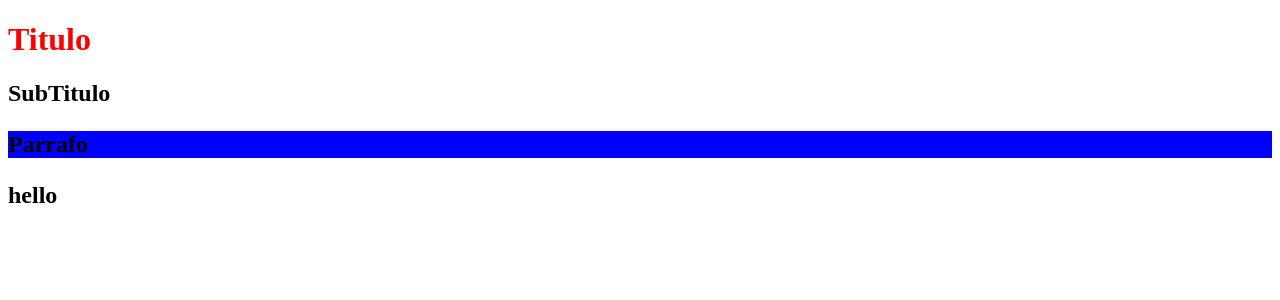
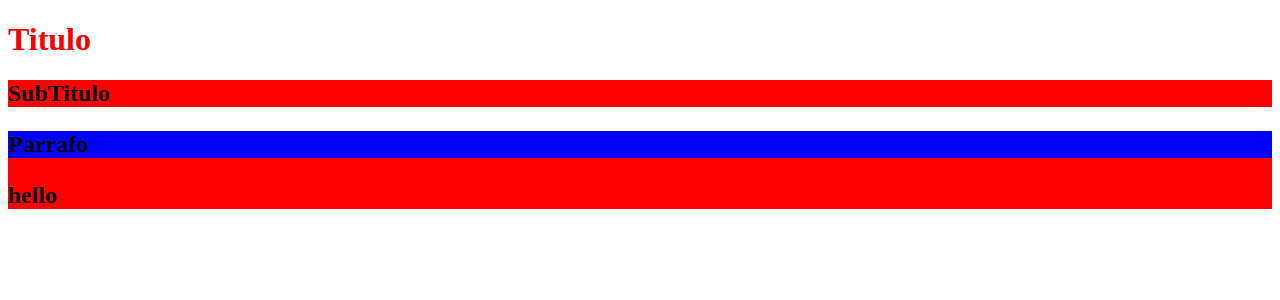
Before and after one commit to EduHzClick/ideo, a PHP site: page / in a window 1280 px wide. Shown: the top 300 px of the page. Run offline with PHP 8.4, Linux system fonts and the light colour scheme.

Commit message:
Update estilos.css

```diff
--- a/estilos.css
+++ b/estilos.css
@@ -5,3 +5,7 @@ h1 {
 p {
     background-color: blue;
 }
+
+h2 {
+    background-color: red;
+}
```
